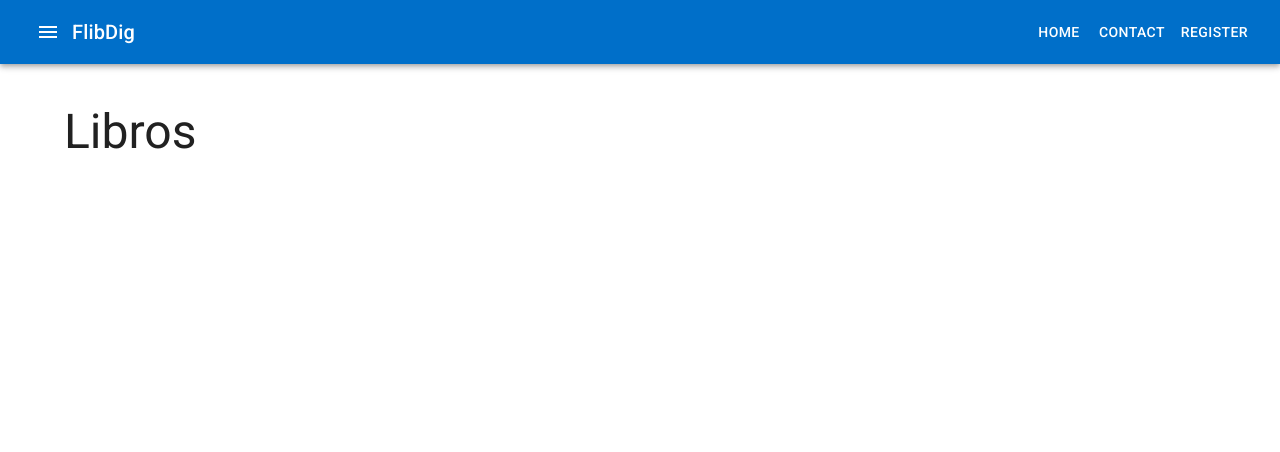
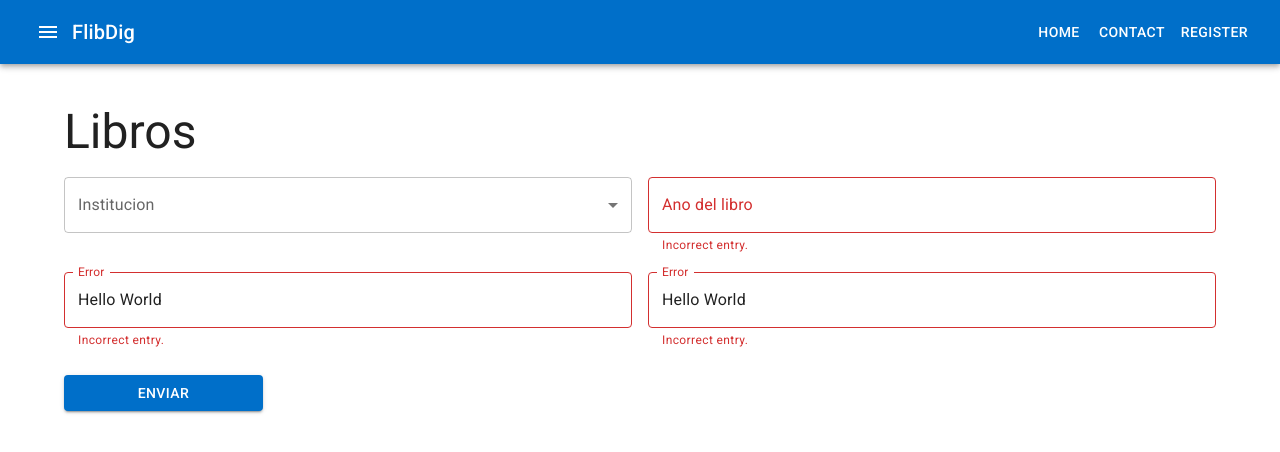
Before and after one commit to xlifems/flibdig-react, a React (Vite) app: page /book in a window 1280 px wide. Shown: the top 452 px of the page. Built offline with nearby package versions, Linux system fonts and the light colour scheme.

Commit message:
add book form

```diff
--- a/src/App.jsx
+++ b/src/App.jsx
@@ -18,6 +18,7 @@ import Students from "./pages/Students";
 
 const App = () => {
   const session = useSelector((state) => state.user.session);
+
   return (
     <>
       <Navbar></Navbar>
--- /dev/null
+++ b/src/components/BookForm.jsx
@@ -0,0 +1,85 @@
+import Box from "@mui/material/Box";
+import TextField from "@mui/material/TextField";
+
+import { styled } from "@mui/material/styles";
+
+import Paper from "@mui/material/Paper";
+import Grid from "@mui/material/Grid";
+
+import React, { useState } from "react";
+import { FormControl, InputLabel, MenuItem, Select } from "@mui/material";
+import { LoadingButton } from "@mui/lab";
+
+const BookForm = () => {
+  const [age, setAge] = useState("");
+  const [loading, setLoading] = useState(false);
+
+  const handleChange = (event) => {
+    setAge(event.target.value);
+  };
+
+  return (
+    <>
+      <Box sx={{ flexGrow: 1 }} component="form" autoComplete="off">
+        <Grid container spacing={2}>
+          <Grid item xs={6}>
+            <FormControl fullWidth>
+              <InputLabel id="demo-simple-select-label">Institucion</InputLabel>
+              <Select
+                labelId="demo-simple-select-label"
+                id="demo-simple-select"
+                value={age}
+                label="Institucion"
+                onChange={handleChange}
+              >
+                <MenuItem value={10}>Institucion 1</MenuItem>
+                <MenuItem value={20}>Institucion 2</MenuItem>
+                <MenuItem value={30}>Institucion 3</MenuItem>
+              </Select>
+            </FormControl>
+          </Grid>
+          <Grid item xs={6}>
+            <TextField
+              id="outlined-error-helper-text"
+              label="Ano del libro"
+              error={true}
+              helperText={true && "Incorrect entry."}
+              fullWidth
+            />
+          </Grid>
+          <Grid item xs={6}>
+            <TextField
+              error
+              id="outlined-error-helper-text"
+              label="Error"
+              defaultValue="Hello World"
+              helperText="Incorrect entry."
+              fullWidth
+            />
+          </Grid>
+          <Grid item xs={6}>
+            <TextField
+              error
+              id="outlined-error-helper-text"
+              label="Error"
+              defaultValue="Hello World"
+              helperText="Incorrect entry."
+              fullWidth
+            />
+          </Grid>
+        </Grid>
+        <LoadingButton
+          type="submit"
+          fullWidth
+          variant="contained"
+          loading={loading}
+          sx={{ mt: 3, mb: 2, width: "25ch" }}
+        >
+          Enviar
+        </LoadingButton>
+      </Box>
+    </>
+  );
+};
+
+export default BookForm;
--- a/src/pages/Books.jsx
+++ b/src/pages/Books.jsx
@@ -1,11 +1,15 @@
 import { Typography } from "@mui/material";
 import React from "react";
+import BookForm from "../components/BookForm";
 
 const Books = () => {
   return (
-    <Typography variant="h3" component="h1" gutterBottom>
-      Libros
-    </Typography>
+    <>
+      <Typography variant="h3" component="h1" gutterBottom>
+        Libros
+      </Typography>
+      <BookForm />
+    </>
   );
 };
 
--- a/src/pages/SignIn.jsx
+++ b/src/pages/SignIn.jsx
@@ -79,7 +79,7 @@ export default function SignInSide() {
 
   return (
     <ThemeProvider theme={theme}>
-      <Grid container component="main" sx={{ height: "90vh" }}>
+      <Grid container component="main" sx={{ height: "85vh" }}>
         <CssBaseline />
         <Grid
           item
```
